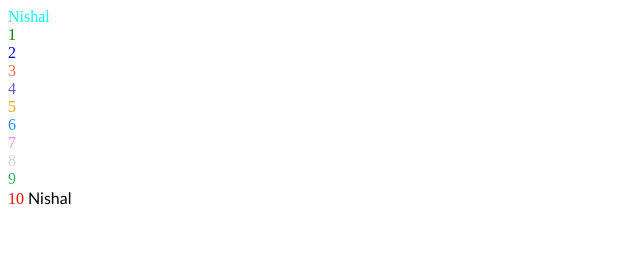
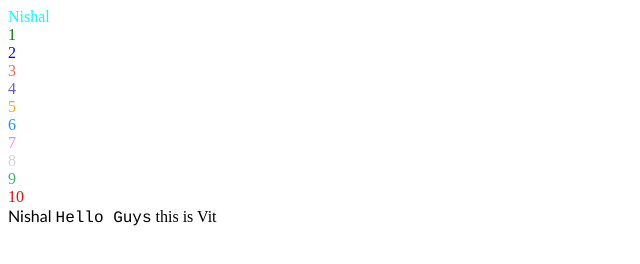
Before and after one commit to nehanishal/nishal2, a plain HTML site: page index.html in a window 1280 px wide. Shown: the whole page, without its empty margins (0-640 px from the left). Drawn offline with Linux system fonts and the light colour scheme.

Commit message:
Update index.html

```diff
--- a/index.html
+++ b/index.html
@@ -24,6 +24,10 @@
 <font color="mediumseagreen"> 9</font>
 <br>
 <font color="red"> 10</font>
+<br>
 <font face='calibri'>Nishal</font>
+<pa>
+<font face='courier'>Hello Guys</font>
+<font font-family='verdana'>this is Vit</font>
 </body>
 </html>
```
